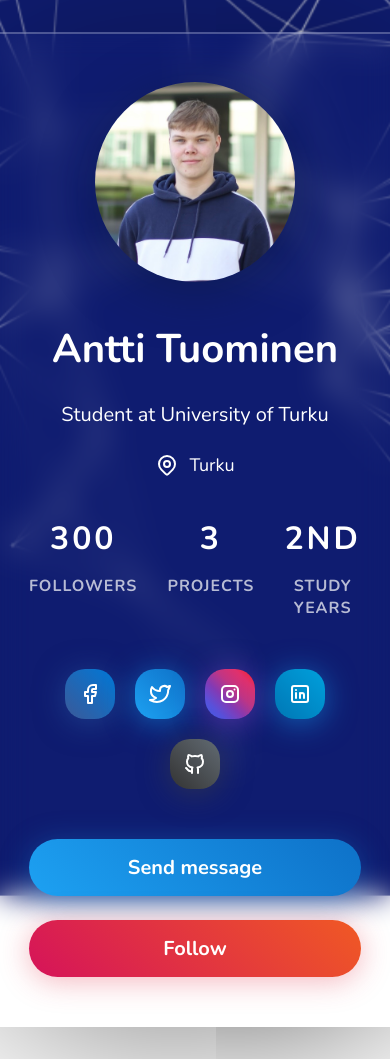
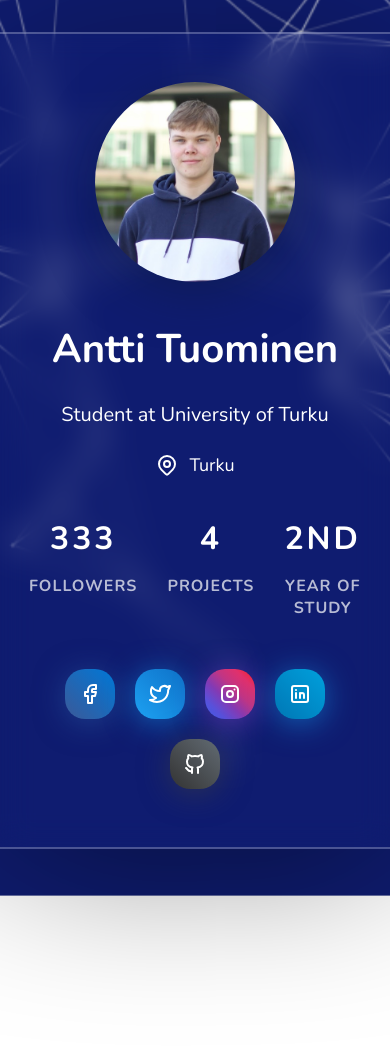
Before and after one commit to tuominen27/yhteystietokortti, a plain HTML site: page index.html in a window 390 px wide. Shown: the top 1059 px of the page. After the commit the page ends 881 px from the top, so only its background shows below. Drawn offline with nearby package versions, Linux system fonts and the light colour scheme.

Commit message:
Poistin turhat näppäimet pois

```diff
--- a/index.html
+++ b/index.html
@@ -4,7 +4,7 @@
     <meta charset="UTF-8">
     <meta http-equiv="X-UA-Compatible" content="IE=edge">
     <meta name="viewport" content="width=device-width, initial-scale=1.0">
-    <title>Yhteystieto kortti</title>
+    <title>Yhteystietokortti</title>
     <link rel="actionsheet" href="toiminta.js">
     <link rel="stylesheet" href="style.css">
     <link rel="stylesheet" href="reset.css">
@@ -30,33 +30,33 @@
 
         <div class="yhteystieto-kortti_info">
             <div>
-                <div>300</div>
+                <div>333</div>
                 <div>Followers</div>
             </div>
             <div>
-                <div>3</div>
+                <div>4</div>
                 <div>Projects</div>
             </div>
             <div>
                 <div>2nd</div>
-                <div>Study years</div>
+                <div>Year of study</div>
             </div>
         </div>
 
         <div class="yhteystieto-kortti_sosiaaliset">
-            <a href="#" class="facebook">
+            <a href="https://www.facebook.com/antti.tuominen.142/" class="facebook">
                 <svg xmlns="http://www.w3.org/2000/svg" class="icon icon-tabler icon-tabler-brand-facebook" width="24" height="24" viewBox="0 0 24 24" stroke-width="2" stroke="currentColor" fill="none" stroke-linecap="round" stroke-linejoin="round">
                     <path stroke="none" d="M0 0h24v24H0z" fill="none"></path>
                     <path d="M7 10v4h3v7h4v-7h3l1 -4h-4v-2a1 1 0 0 1 1 -1h3v-4h-3a5 5 0 0 0 -5 5v2h-3"></path>
                  </svg>
             </a>
-            <a href="#" class="twitter">
+            <a href="https://twitter.com/tuominen4" class="twitter">
                 <svg xmlns="http://www.w3.org/2000/svg" class="icon icon-tabler icon-tabler-brand-twitter" width="24" height="24" viewBox="0 0 24 24" stroke-width="2" stroke="currentColor" fill="none" stroke-linecap="round" stroke-linejoin="round">
                     <path stroke="none" d="M0 0h24v24H0z" fill="none"></path>
                     <path d="M22 4.01c-1 .49 -1.98 .689 -3 .99c-1.121 -1.265 -2.783 -1.335 -4.38 -.737s-2.643 2.06 -2.62 3.737v1c-3.245 .083 -6.135 -1.395 -8 -4c0 0 -4.182 7.433 4 11c-1.872 1.247 -3.739 2.088 -6 2c3.308 1.803 6.913 2.423 10.034 1.517c3.58 -1.04 6.522 -3.723 7.651 -7.742a13.84 13.84 0 0 0 .497 -3.753c-.002 -.249 1.51 -2.772 1.818 -4.013z"></path>
                  </svg>
             </a>
-            <a href="#" class="instagram">
+            <a href="https://www.instagram.com/tuominen4/" class="instagram">
                 <svg xmlns="http://www.w3.org/2000/svg" class="icon icon-tabler icon-tabler-brand-instagram" width="24" height="24" viewBox="0 0 24 24" stroke-width="2" stroke="currentColor" fill="none" stroke-linecap="round" stroke-linejoin="round">
                     <path stroke="none" d="M0 0h24v24H0z" fill="none"></path>
                     <rect x="4" y="4" width="16" height="16" rx="4"></rect>
@@ -64,7 +64,7 @@
                     <line x1="16.5" y1="7.5" x2="16.5" y2="7.501"></line>
                  </svg>
             </a>
-            <a href="#" class="linkedin">
+            <a href="https://www.linkedin.com/in/antti-tuominen-920826197/" class="linkedin">
                 <svg xmlns="http://www.w3.org/2000/svg" class="icon icon-tabler icon-tabler-brand-linkedin" width="24" height="24" viewBox="0 0 24 24" stroke-width="2" stroke="currentColor" fill="none" stroke-linecap="round" stroke-linejoin="round">
                     <path stroke="none" d="M0 0h24v24H0z" fill="none"></path>
                     <rect x="4" y="4" width="16" height="16" rx="2"></rect>
@@ -74,7 +74,7 @@
                     <path d="M16 16v-3a2 2 0 0 0 -4 0"></path>
                  </svg>
             </a>
-            <a href="#" class="github">
+            <a href="https://github.com/tuominen27" class="github">
                 <svg xmlns="http://www.w3.org/2000/svg" class="icon icon-tabler icon-tabler-brand-github" width="24" height="24" viewBox="0 0 24 24" stroke-width="2" stroke="currentColor" fill="none" stroke-linecap="round" stroke-linejoin="round">
                     <path stroke="none" d="M0 0h24v24H0z" fill="none"></path>
                     <path d="M9 19c-4.3 1.4 -4.3 -2.5 -6 -3m12 5v-3.5c0 -1 .1 -1.4 -.5 -2c2.8 -.3 5.5 -1.4 5.5 -6a4.6 4.6 0 0 0 -1.3 -3.2a4.2 4.2 0 0 0 -.1 -3.2s-1.1 -.3 -3.5 1.3a12.3 12.3 0 0 0 -6.2 0c-2.4 -1.6 -3.5 -1.3 -3.5 -1.3a4.2 4.2 0 0 0 -.1 3.2a4.6 4.6 0 0 0 -1.3 3.2c0 4.6 2.7 5.7 5.5 6c-.6 .6 -.6 1.2 -.5 2v3.5"></path>
@@ -82,11 +82,6 @@
             </a>
         </div>
 
-        <div class="yhteystieto-kortti_toiminnot">
-            <button class="blue">Send message</button>
-            <button class="orange">Follow</button>
-        </div>
-
     </div>
 
 </body>
--- a/style.scss
+++ b/style.scss
@@ -164,62 +164,4 @@ body{
             }
         }
     }
-
-    &_toiminnot {
-        display: flex;
-        align-items: center;
-        justify-content: center;
-        gap: 2rem;
-
-        @media screen and (max-width: 576px) {
-            flex-direction: column;
-            gap: 1.5rem;
-        }
-
-        &>button{
-            font-weight: bold;
-            font-size: 20px;
-            padding: 15px 0;
-            min-width: 250px;
-            border-radius: 50px;
-            text-align: center;
-            color: white;
-            cursor: pointer;
-            transition: all .2s;
-
-            @media screen and (max-width: 768px) {
-                min-width: 170px;
-            }
-
-            @media screen and (max-width: 576px) {
-                min-width: inherit;
-                width: 100%;
-                max-width: 350px;
-            }
-
-            @media screen and (min-width: 576px) {
-                &:hover{
-                    transform: translateY(-5px);
-                }
-            }
-
-            &.blue {
-                background: linear-gradient(45deg, #1da1f2, #0e71c8);
-                box-shadow: 0 4px 30px rgba(19, 127, 212, 0.4);
-
-                &:hover{
-                    box-shadow: 0 7px 30px rgba(19, 127, 212, 0.75);
-                }
-            }
-
-            &.orange {
-                background: linear-gradient(45deg, #d5135a, #f05924);
-                box-shadow: 0 4px 30px rgba(223, 45, 70, 0.35);
-
-                &:hover{
-                    box-shadow: 0 7px 30px rgba(223, 45, 70, 0.75);
-                }
-            }
-        }
-    }
 }
```
Also changed, not shown: toiminta.js (deleted).
